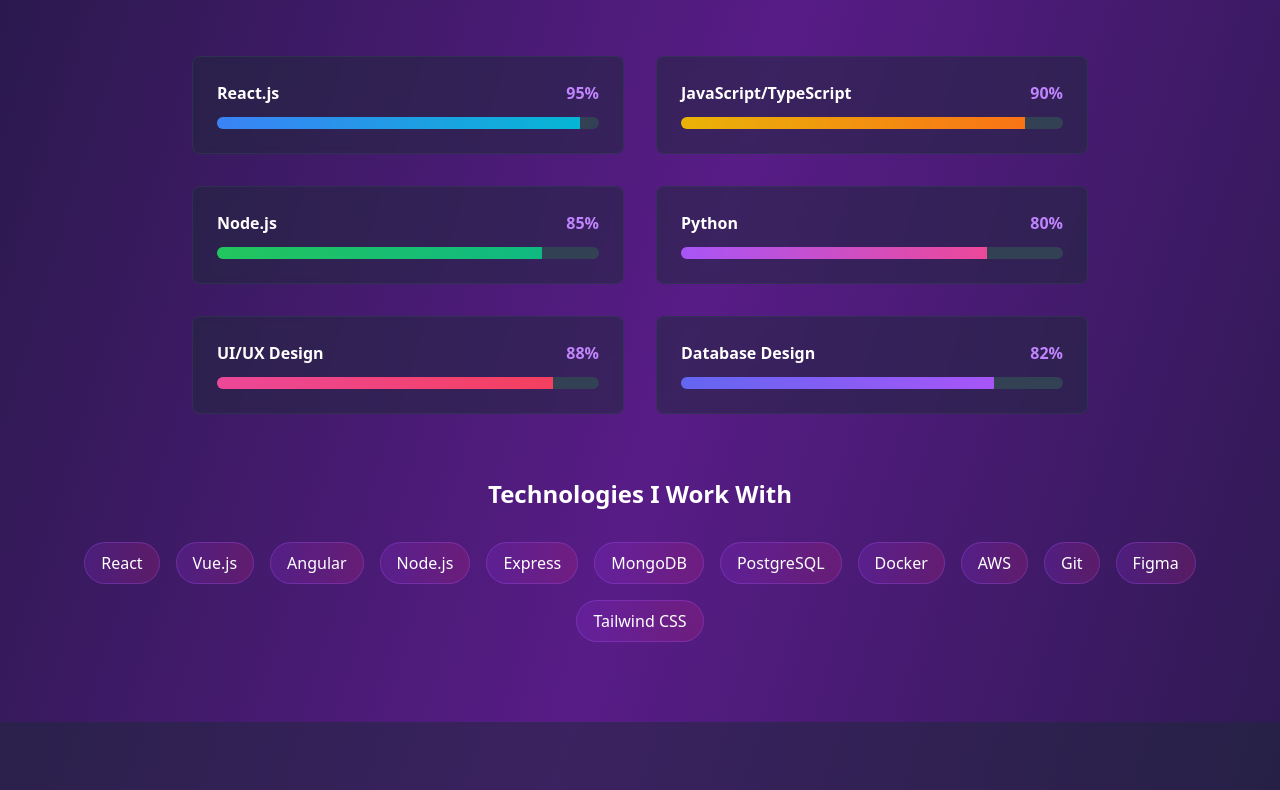
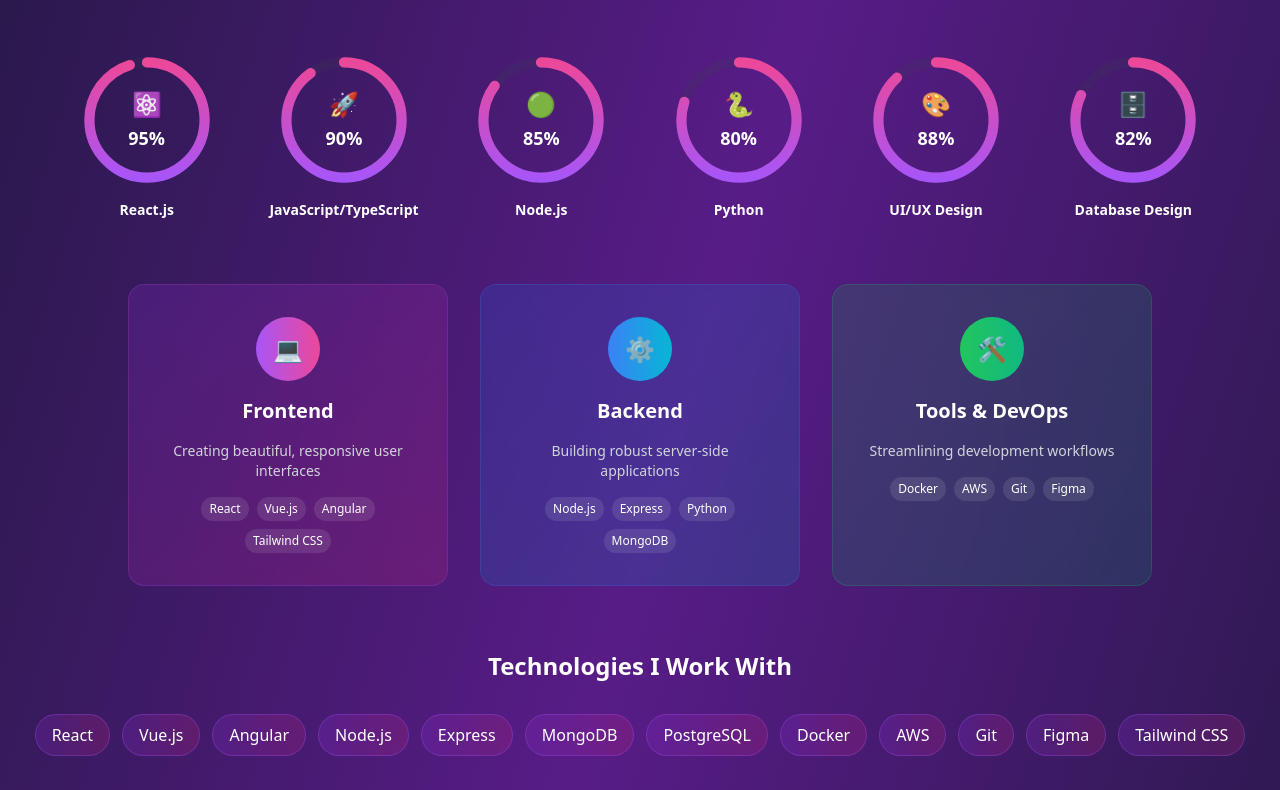
Before and after one commit to jagadeeshjk087/responsive-ux-portal, a React (Vite) app: page / in a window 1280 px wide. Shown: the part 1610-2400 px from the top of the page. Built offline with nearby package versions, Linux system fonts and the light colour scheme.

Commit message:
Refactor: Apply different UI design

```diff
--- a/src/components/Skills.tsx
+++ b/src/components/Skills.tsx
@@ -7,12 +7,12 @@ const Skills = () => {
   const sectionRef = useRef<HTMLDivElement>(null);
 
   const skills = [
-    { name: 'React.js', level: 95, color: 'from-blue-500 to-cyan-500' },
-    { name: 'JavaScript/TypeScript', level: 90, color: 'from-yellow-500 to-orange-500' },
-    { name: 'Node.js', level: 85, color: 'from-green-500 to-emerald-500' },
-    { name: 'Python', level: 80, color: 'from-purple-500 to-pink-500' },
-    { name: 'UI/UX Design', level: 88, color: 'from-pink-500 to-rose-500' },
-    { name: 'Database Design', level: 82, color: 'from-indigo-500 to-purple-500' },
+    { name: 'React.js', level: 95, color: 'from-blue-500 to-cyan-500', icon: '⚛️' },
+    { name: 'JavaScript/TypeScript', level: 90, color: 'from-yellow-500 to-orange-500', icon: '🚀' },
+    { name: 'Node.js', level: 85, color: 'from-green-500 to-emerald-500', icon: '🟢' },
+    { name: 'Python', level: 80, color: 'from-purple-500 to-pink-500', icon: '🐍' },
+    { name: 'UI/UX Design', level: 88, color: 'from-pink-500 to-rose-500', icon: '🎨' },
+    { name: 'Database Design', level: 82, color: 'from-indigo-500 to-purple-500', icon: '🗄️' },
   ];
 
   useEffect(() => {
@@ -38,6 +38,53 @@ const Skills = () => {
     return () => observer.disconnect();
   }, []);
 
+  const CircularProgress = ({ skill, isAnimated }: { skill: typeof skills[0], isAnimated: boolean }) => {
+    const circumference = 2 * Math.PI * 45;
+    const strokeDasharray = circumference;
+    const strokeDashoffset = isAnimated ? circumference - (skill.level / 100) * circumference : circumference;
+
+    return (
+      <div className="relative w-32 h-32 mx-auto mb-4">
+        <svg className="w-32 h-32 transform -rotate-90" viewBox="0 0 100 100">
+          {/* Background circle */}
+          <circle
+            cx="50"
+            cy="50"
+            r="45"
+            stroke="#374151"
+            strokeWidth="8"
+            fill="transparent"
+            className="opacity-20"
+          />
+          {/* Progress circle */}
+          <circle
+            cx="50"
+            cy="50"
+            r="45"
+            stroke="url(#gradient)"
+            strokeWidth="8"
+            fill="transparent"
+            strokeDasharray={strokeDasharray}
+            strokeDashoffset={strokeDashoffset}
+            strokeLinecap="round"
+            className="transition-all duration-1000 ease-out"
+          />
+          <defs>
+            <linearGradient id="gradient" x1="0%" y1="0%" x2="100%" y2="0%">
+              <stop offset="0%" className="text-purple-500" stopColor="currentColor" />
+              <stop offset="100%" className="text-pink-500" stopColor="currentColor" />
+            </linearGradient>
+          </defs>
+        </svg>
+        {/* Center content */}
+        <div className="absolute inset-0 flex flex-col items-center justify-center">
+          <span className="text-2xl mb-1">{skill.icon}</span>
+          <span className="text-white font-bold text-lg">{skill.level}%</span>
+        </div>
+      </div>
+    );
+  };
+
   return (
     <section ref={sectionRef} id="skills" className="py-20">
       <div className="container mx-auto px-6">
@@ -48,37 +95,90 @@ const Skills = () => {
             My <span className="text-purple-400">Skills</span>
           </h2>
 
-          <div className="grid md:grid-cols-2 gap-8 max-w-4xl mx-auto">
-            {skills.map((skill) => (
-              <div key={skill.name} className="bg-slate-800/50 p-6 rounded-lg backdrop-blur-sm border border-slate-700/50">
-                <div className="flex justify-between items-center mb-3">
-                  <span className="text-white font-semibold">{skill.name}</span>
-                  <span className="text-purple-400 font-bold">{skill.level}%</span>
-                </div>
-                <div className="w-full bg-slate-700 rounded-full h-3 overflow-hidden">
-                  <div
-                    className={`h-full bg-gradient-to-r ${skill.color} transition-all duration-1000 ease-out ${
-                      animatedBars[skill.name] ? `w-[${skill.level}%]` : 'w-0'
-                    }`}
-                    style={{
-                      width: animatedBars[skill.name] ? `${skill.level}%` : '0%'
-                    }}
-                  ></div>
-                </div>
+          {/* Circular Progress Skills */}
+          <div className="grid grid-cols-2 md:grid-cols-3 lg:grid-cols-6 gap-8 max-w-6xl mx-auto mb-16">
+            {skills.map((skill, index) => (
+              <div
+                key={skill.name}
+                className={`text-center transform transition-all duration-700 ${
+                  isVisible ? 'opacity-100 translate-y-0' : 'opacity-0 translate-y-10'
+                }`}
+                style={{ transitionDelay: `${index * 100}ms` }}
+              >
+                <CircularProgress skill={skill} isAnimated={animatedBars[skill.name]} />
+                <h3 className="text-white font-semibold text-sm">{skill.name}</h3>
               </div>
             ))}
           </div>
 
-          <div className="mt-16 text-center">
+          {/* Skills Categories */}
+          <div className="grid md:grid-cols-3 gap-8 max-w-5xl mx-auto mb-16">
+            <div className="bg-gradient-to-br from-purple-600/20 to-pink-600/20 p-8 rounded-2xl backdrop-blur-sm border border-purple-500/20 hover:border-purple-400/40 transition-all duration-300 transform hover:scale-105">
+              <div className="text-center">
+                <div className="w-16 h-16 bg-gradient-to-r from-purple-500 to-pink-500 rounded-full flex items-center justify-center mx-auto mb-4">
+                  <span className="text-2xl">💻</span>
+                </div>
+                <h3 className="text-xl font-bold text-white mb-4">Frontend</h3>
+                <p className="text-gray-300 text-sm mb-4">Creating beautiful, responsive user interfaces</p>
+                <div className="flex flex-wrap gap-2 justify-center">
+                  {['React', 'Vue.js', 'Angular', 'Tailwind CSS'].map((tech) => (
+                    <span key={tech} className="bg-white/10 text-white px-2 py-1 rounded-full text-xs">
+                      {tech}
+                    </span>
+                  ))}
+                </div>
+              </div>
+            </div>
+
+            <div className="bg-gradient-to-br from-blue-600/20 to-cyan-600/20 p-8 rounded-2xl backdrop-blur-sm border border-blue-500/20 hover:border-blue-400/40 transition-all duration-300 transform hover:scale-105">
+              <div className="text-center">
+                <div className="w-16 h-16 bg-gradient-to-r from-blue-500 to-cyan-500 rounded-full flex items-center justify-center mx-auto mb-4">
+                  <span className="text-2xl">⚙️</span>
+                </div>
+                <h3 className="text-xl font-bold text-white mb-4">Backend</h3>
+                <p className="text-gray-300 text-sm mb-4">Building robust server-side applications</p>
+                <div className="flex flex-wrap gap-2 justify-center">
+                  {['Node.js', 'Express', 'Python', 'MongoDB'].map((tech) => (
+                    <span key={tech} className="bg-white/10 text-white px-2 py-1 rounded-full text-xs">
+                      {tech}
+                    </span>
+                  ))}
+                </div>
+              </div>
+            </div>
+
+            <div className="bg-gradient-to-br from-green-600/20 to-emerald-600/20 p-8 rounded-2xl backdrop-blur-sm border border-green-500/20 hover:border-green-400/40 transition-all duration-300 transform hover:scale-105">
+              <div className="text-center">
+                <div className="w-16 h-16 bg-gradient-to-r from-green-500 to-emerald-500 rounded-full flex items-center justify-center mx-auto mb-4">
+                  <span className="text-2xl">🛠️</span>
+                </div>
+                <h3 className="text-xl font-bold text-white mb-4">Tools & DevOps</h3>
+                <p className="text-gray-300 text-sm mb-4">Streamlining development workflows</p>
+                <div className="flex flex-wrap gap-2 justify-center">
+                  {['Docker', 'AWS', 'Git', 'Figma'].map((tech) => (
+                    <span key={tech} className="bg-white/10 text-white px-2 py-1 rounded-full text-xs">
+                      {tech}
+                    </span>
+                  ))}
+                </div>
+              </div>
+            </div>
+          </div>
+
+          {/* Additional Technologies */}
+          <div className="text-center">
             <h3 className="text-2xl font-semibold text-white mb-8">Technologies I Work With</h3>
-            <div className="flex flex-wrap justify-center gap-4">
+            <div className="flex flex-wrap justify-center gap-3">
               {[
                 'React', 'Vue.js', 'Angular', 'Node.js', 'Express', 'MongoDB',
                 'PostgreSQL', 'Docker', 'AWS', 'Git', 'Figma', 'Tailwind CSS'
-              ].map((tech) => (
+              ].map((tech, index) => (
                 <span
                   key={tech}
-                  className="bg-gradient-to-r from-purple-600/20 to-pink-600/20 text-white px-4 py-2 rounded-full border border-purple-500/30 hover:border-purple-400 transition-all duration-300 transform hover:scale-105"
+                  className={`bg-gradient-to-r from-purple-600/20 to-pink-600/20 text-white px-4 py-2 rounded-full border border-purple-500/30 hover:border-purple-400 transition-all duration-300 transform hover:scale-105 ${
+                    isVisible ? 'opacity-100 translate-y-0' : 'opacity-0 translate-y-5'
+                  }`}
+                  style={{ transitionDelay: `${index * 50}ms` }}
                 >
                   {tech}
                 </span>
```
